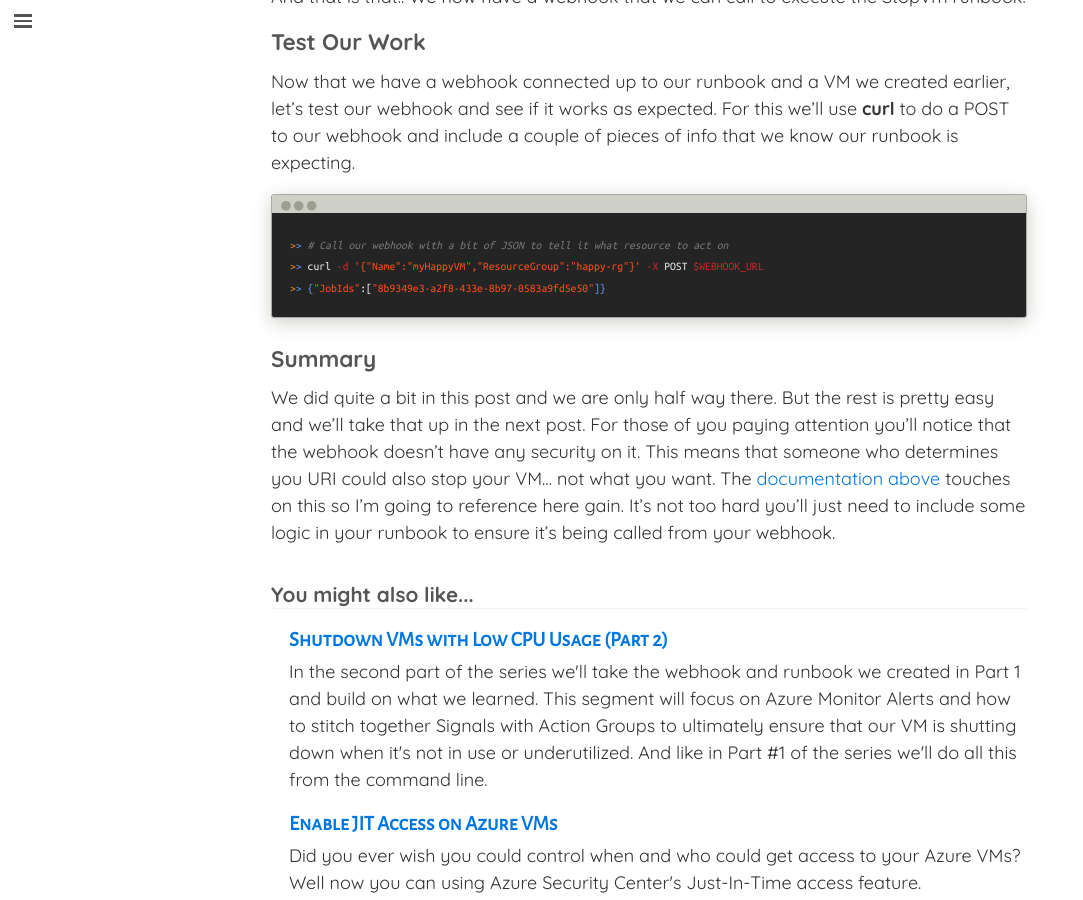
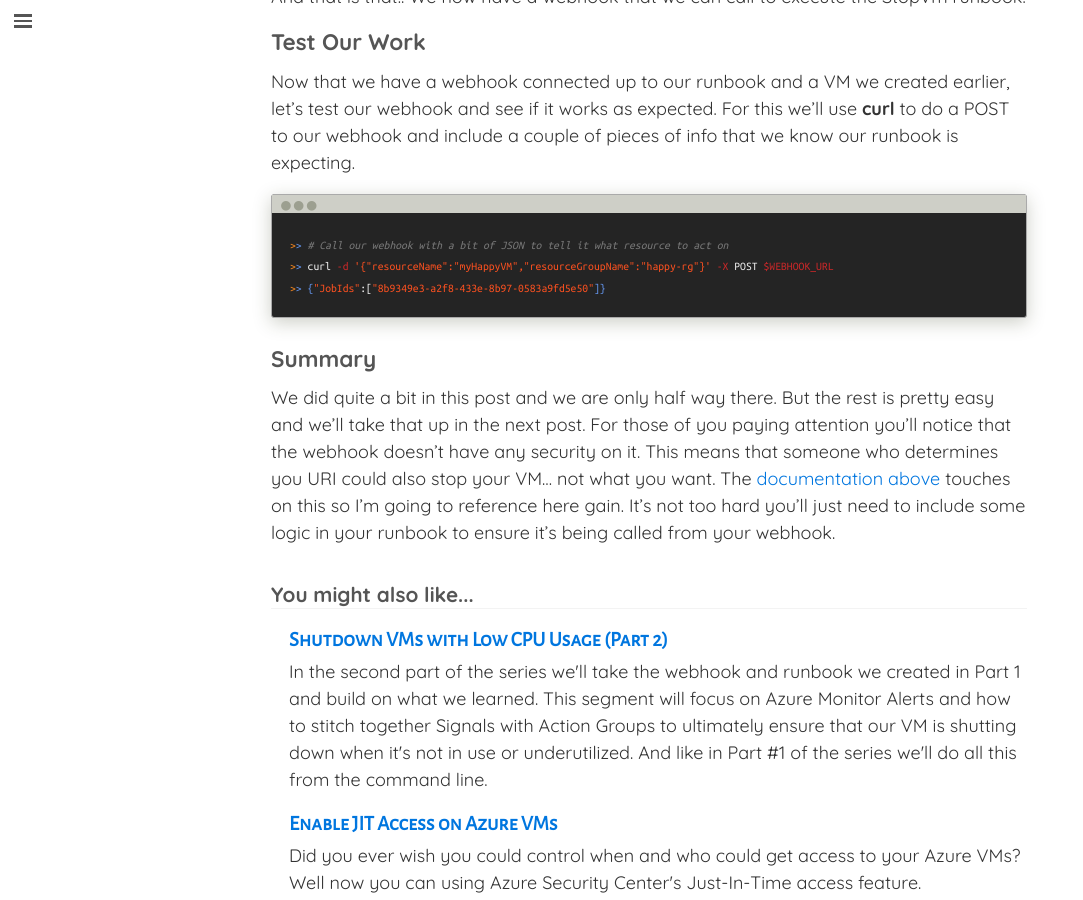
Before and after one commit to brentmcconnell/brentmcconnell.github.io, a Jekyll site: the page built from _posts/2021-03-18-autoshutdown.md, in a window 1280 px wide and 900 px high, scrolled down 7051 px. Shown: the whole window, without its empty margins (0-1083 px from the left). Built offline with Jekyll 4.4.1, drawn with Linux system fonts in a browser that asks for light colours; nearby versions of some CDN libraries; comment, search, counter and statistics services are not loaded.

Commit message:
fixed json

````diff
--- a/_posts/2021-03-18-autoshutdown.md
+++ b/_posts/2021-03-18-autoshutdown.md
@@ -276,7 +276,7 @@ that we know our runbook is expecting.
 
 ```terminal
 >> # Call our webhook with a bit of JSON to tell it what resource to act on
->> curl -d '{"Name":"myHappyVM","ResourceGroup":"happy-rg"}' -X POST $WEBHOOK_URL
+>> curl -d '{"resourceName":"myHappyVM","resourceGroupName":"happy-rg"}' -X POST $WEBHOOK_URL
 >> {"JobIds":["8b9349e3-a2f8-433e-8b97-0583a9fd5e50"]}
 ```
 
````
